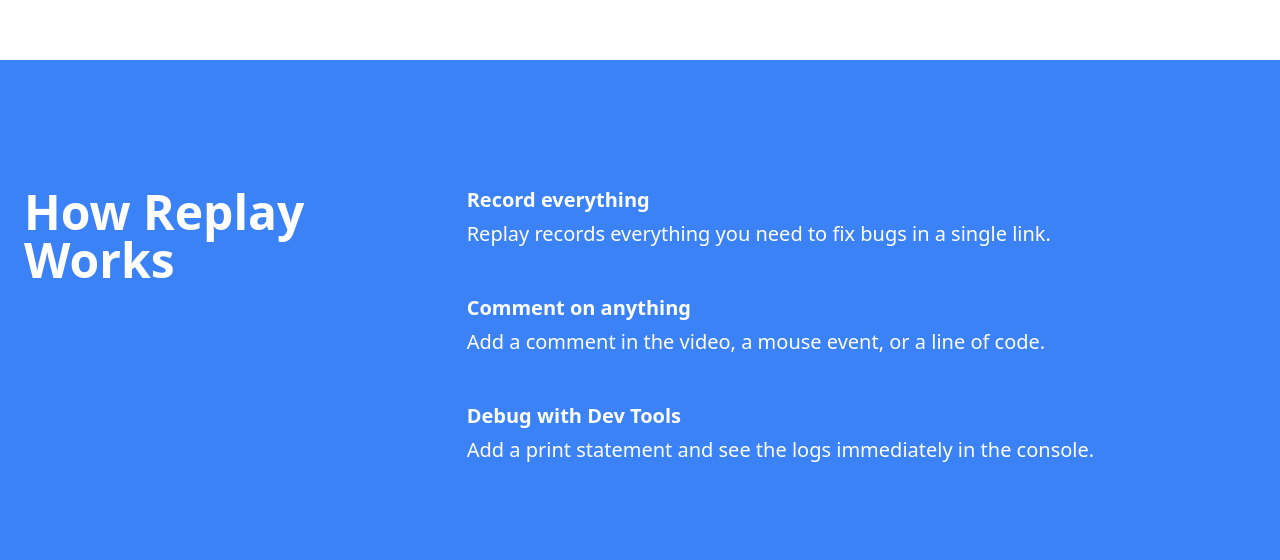
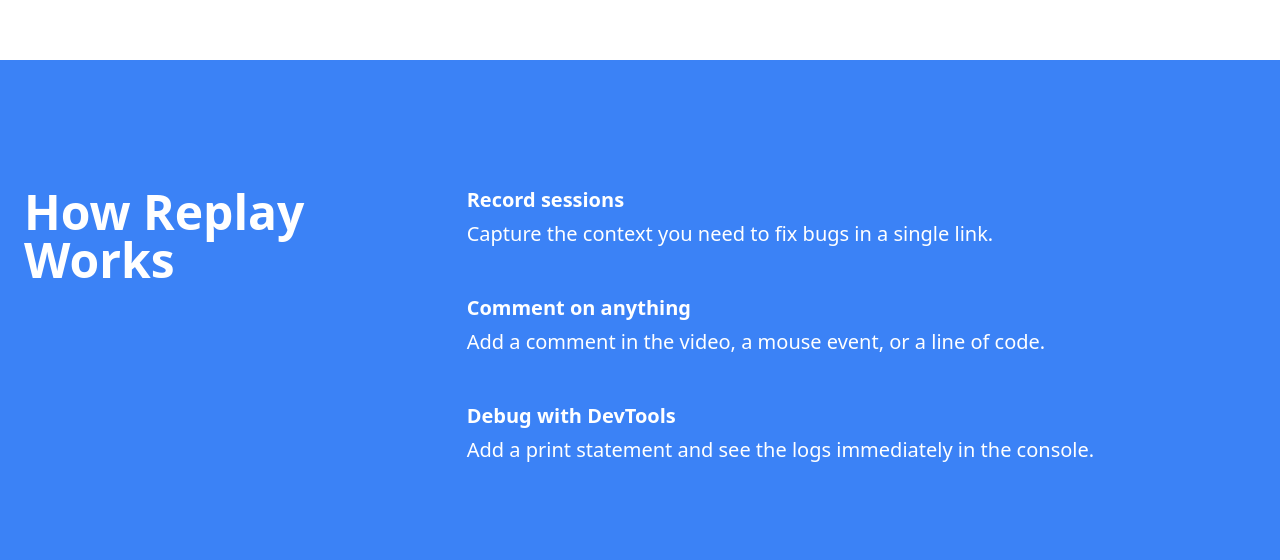
Before and after one commit to jasonLaster/website, a Next.js app: page /components/Features in a window 1280 px wide. Shown: the part 240-800 px from the top of the page. Built offline with nearby package versions, Linux system fonts and the light colour scheme; a web font is replaced by a local one; what @tailwindcss/typography would draw is missing.

Commit message:
language fixes

```diff
--- a/pages/components/Features.js
+++ b/pages/components/Features.js
@@ -88,8 +88,8 @@
       <FeatureGroup type="dark" title="How Replay Works">
         <Feature
           type="dark"
-          title={`Record everything`}
-          content={`Replay records everything you need to fix bugs in a single link.`}
+          title={`Record sessions`}
+          content={`Capture the context you need to fix bugs in a single link.`}
         />
         <Feature
           type="dark"
@@ -98,7 +98,7 @@
         />
         <Feature
           type="dark"
-          title={`Debug with Dev Tools`}
+          title={`Debug with DevTools`}
           content={`Add a print statement and see the logs immediately in the console.`}
         />
 
```
Also changed, not shown: pages/components/Hero.js (+4 -4 lines).
